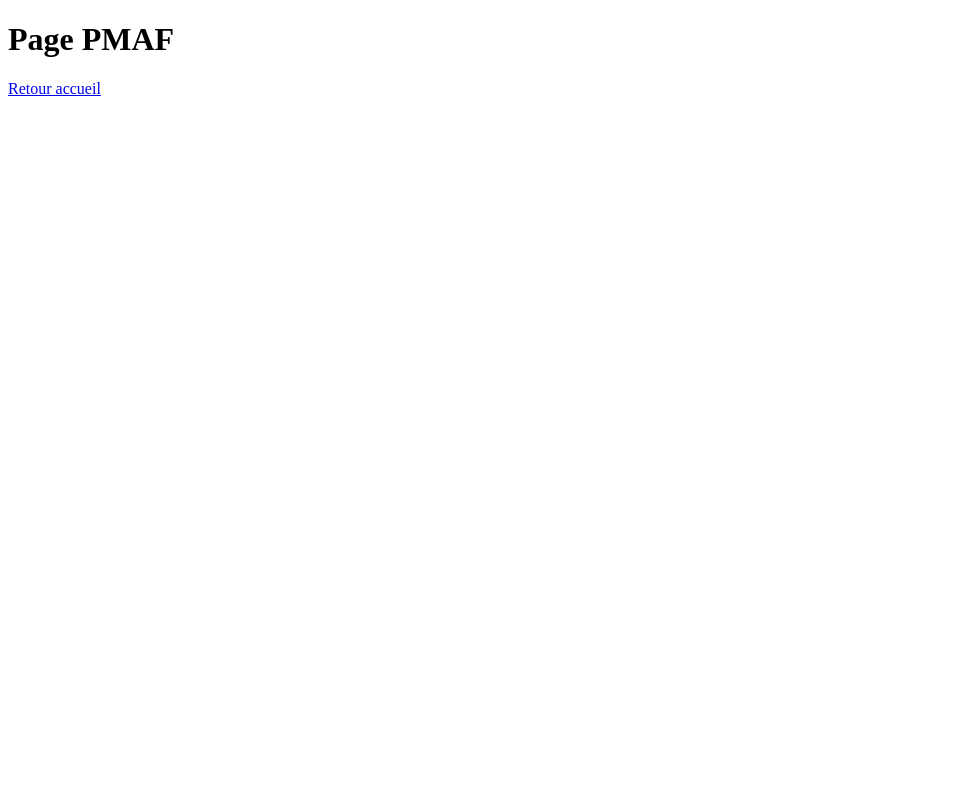
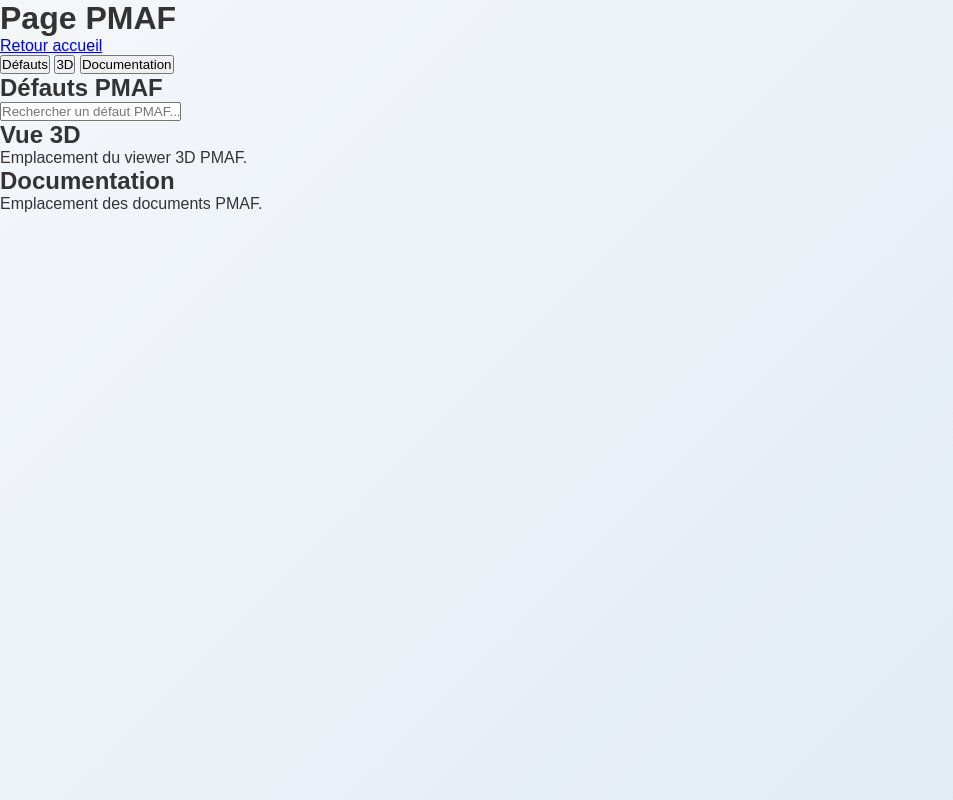
Before and after one commit to Albiard/Support-Case-website, a plain HTML site: page Pages/PMAF.html in a window 1280 px wide. Shown: the whole page, without its empty margins (0-953 px from the left). Drawn offline with Linux system fonts and the light colour scheme.

Commit message:
script onglet pmaf

```diff
--- a/Pages/PMAF.html
+++ b/Pages/PMAF.html
@@ -3,6 +3,7 @@
 <head>
     <meta charset="UTF-8">
     <title>PMAF</title>
+    <link rel="stylesheet" href="../style.css">
 </head>
 <body>
 
@@ -10,5 +11,28 @@
 
     <a href="../index.html">Retour accueil</a>
 
+    <nav class="tabs">
+        <button class="tab-btn active" data-tab="defauts">Défauts</button>
+        <button class="tab-btn" data-tab="3d">3D</button>
+        <button class="tab-btn" data-tab="documentation">Documentation</button>
+    </nav>
+
+    <section id="defauts" class="tab-content active">
+        <h2>Défauts PMAF</h2>
+        <input type="text" id="searchInput" placeholder="Rechercher un défaut PMAF...">
+        <div id="results"></div>
+    </section>
+
+    <section id="3d" class="tab-content">
+        <h2>Vue 3D</h2>
+        <p>Emplacement du viewer 3D PMAF.</p>
+    </section>
+
+    <section id="documentation" class="tab-content">
+        <h2>Documentation</h2>
+        <p>Emplacement des documents PMAF.</p>
+    </section>
+
+    <script src="../script/pmaf.js"></script>
 </body>
 </html>
```
Also changed, not shown: script/pmaf.js (added).
